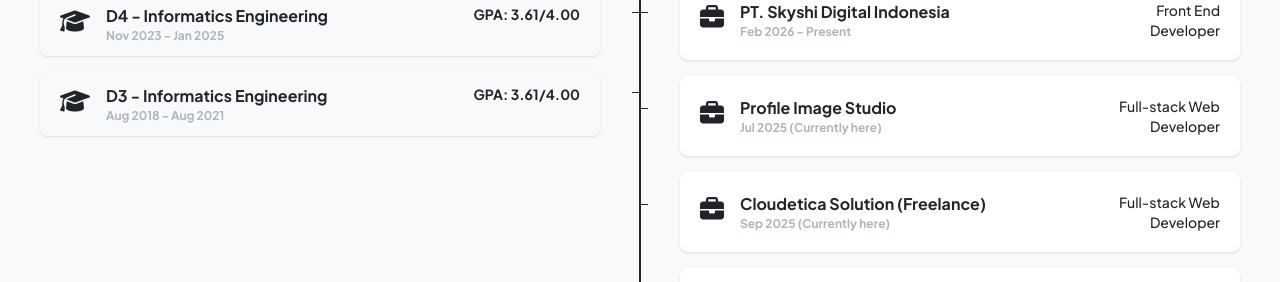
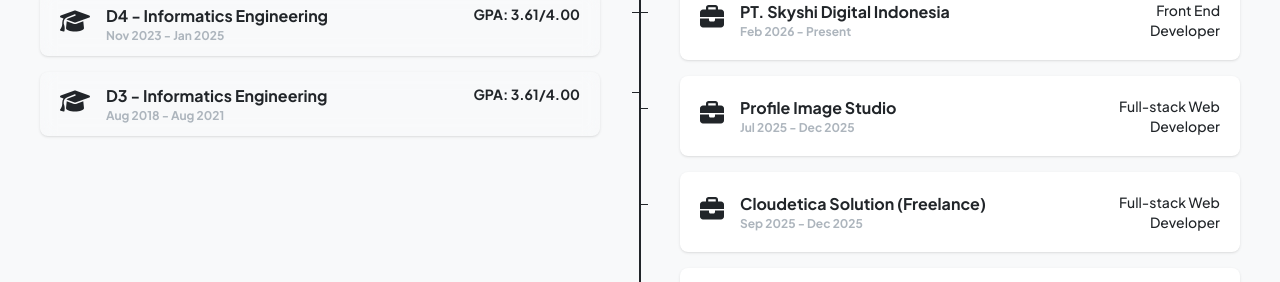
Before and after one commit to rijalalfariz/alfariz-me, a Next.js app: page / in a window 1280 px wide. Shown: the part 1020-1302 px from the top of the page. Built offline with nearby package versions, Linux system fonts and the light colour scheme.

Commit message:
Update experience dates: remove (Currently here) for Skyshi, Profile Image Studio, and Cloudetica Solution

```diff
--- a/src/components/section/PersonalInfo.tsx
+++ b/src/components/section/PersonalInfo.tsx
@@ -65,7 +65,7 @@
     {
       id: 'exp3',
       company: 'Profile Image Studio',
-      date: 'Jul 2025 (Currently here)',
+      date: 'Jul 2025 - Dec 2025',
       position: 'Full-stack Web Developer',
       details: [
         'Contributed to three ongoing projects, developing responsive web applications using Angular, TypeScript, Next.js, and FastAPI, ensuring alignment with user requirements and recommendations.',
@@ -77,7 +77,7 @@
     {
       id: 'exp4',
       company: 'Cloudetica Solution (Freelance)',
-      date: 'Sep 2025 (Currently here)',
+      date: 'Sep 2025 - Dec 2025',
       position: 'Full-stack Web Developer',
       details: [
         'Developed a construction management system tailored to client requirements and specifications.',
```
